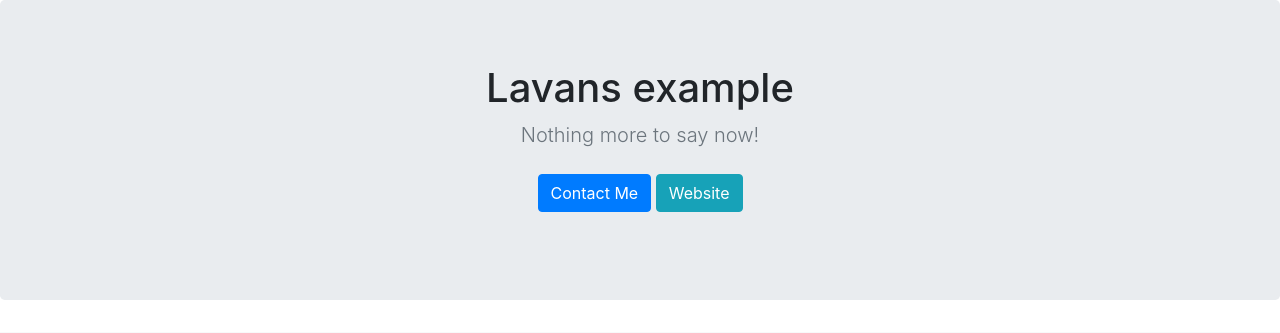
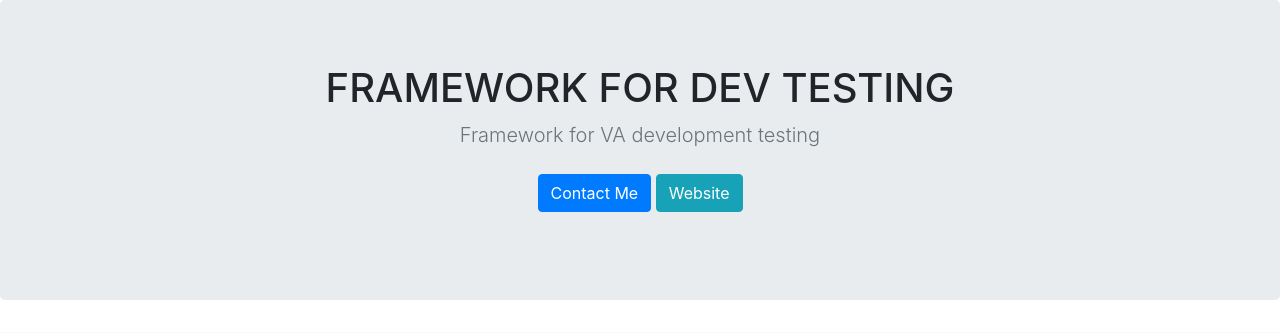
Before and after one commit to nfvguru/rwdevtest, a Python web app: template rwfw/rwfw_main/templates/index.html in a window 1280 px wide. Shown: the top 333 px of the page. Run offline with Jinja, Linux system fonts and the light colour scheme; the template is opened without the code that fills it, so the values that code supplies are empty; some libraries are stand-ins or nearby versions.

Commit message:
Initial Page Text changes

```diff
--- a/rwfw/rwfw_main/templates/index.html
+++ b/rwfw/rwfw_main/templates/index.html
@@ -6,7 +6,7 @@
     <meta name="description" content="">
     <meta name="author" content="Mark Otto, Jacob Thornton, and Bootstrap contributors">
     <meta name="generator" content="Jekyll v4.0.1">
-    <title>RW   FRAMEWORK FOR  DEV  TESTING</title>
+    <title>FRAMEWORK FOR  DEV  TESTING</title>
     <link rel="stylesheet" href="https://stackpath.bootstrapcdn.com/bootstrap/4.5.0/css/bootstrap.min.css" integrity="sha384-9aIt2nRpC12Uk9gS9baDl411NQApFmC26EwAOH8WgZl5MYYxFfc+NcPb1dKGj7Sk" crossorigin="anonymous">
 <link rel="apple-touch-icon" href="/docs/4.5/assets/img/favicons/apple-touch-icon.png" sizes="180x180">
 <link rel="icon" href="/docs/4.5/assets/img/favicons/favicon-32x32.png" sizes="32x32" type="image/png">
@@ -38,8 +38,8 @@
 <main role="main">
   <section class="jumbotron text-center">
     <div class="container">
-      <h1>Lavans example</h1>
-      <p class="lead text-muted">Nothing more to say now! </p>
+      <h1>FRAMEWORK FOR  DEV  TESTING</h1>
+      <p class="lead text-muted">Framework for VA development testing</p>
       <p>
         <a href="mailto:lavaraj@gmail.com" class="btn btn-primary my-2">Contact Me</a>
         <a href="http://monkeyzcomputer.wordpress.com" class="btn btn-info my-2">Website</a>
```
